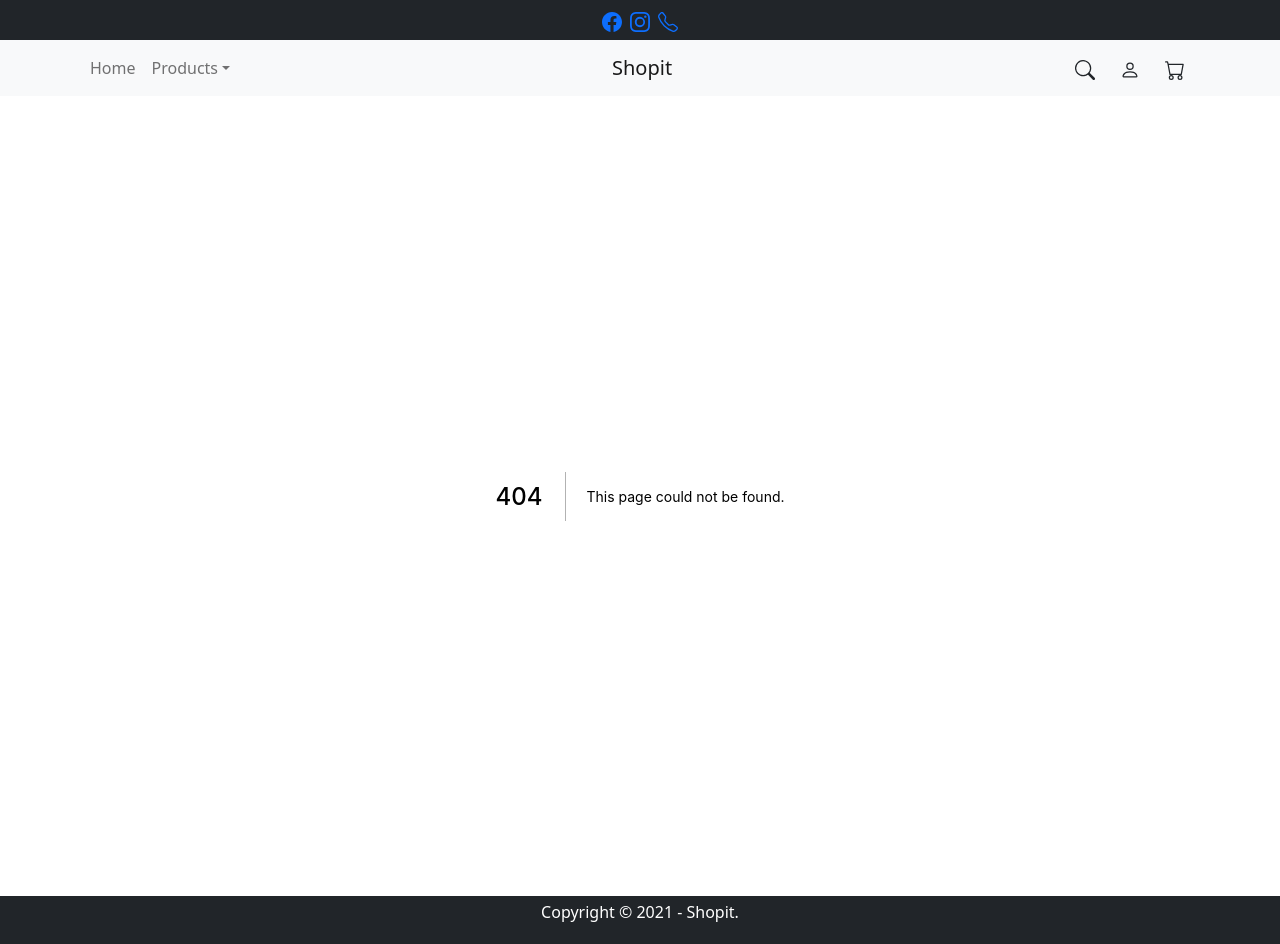
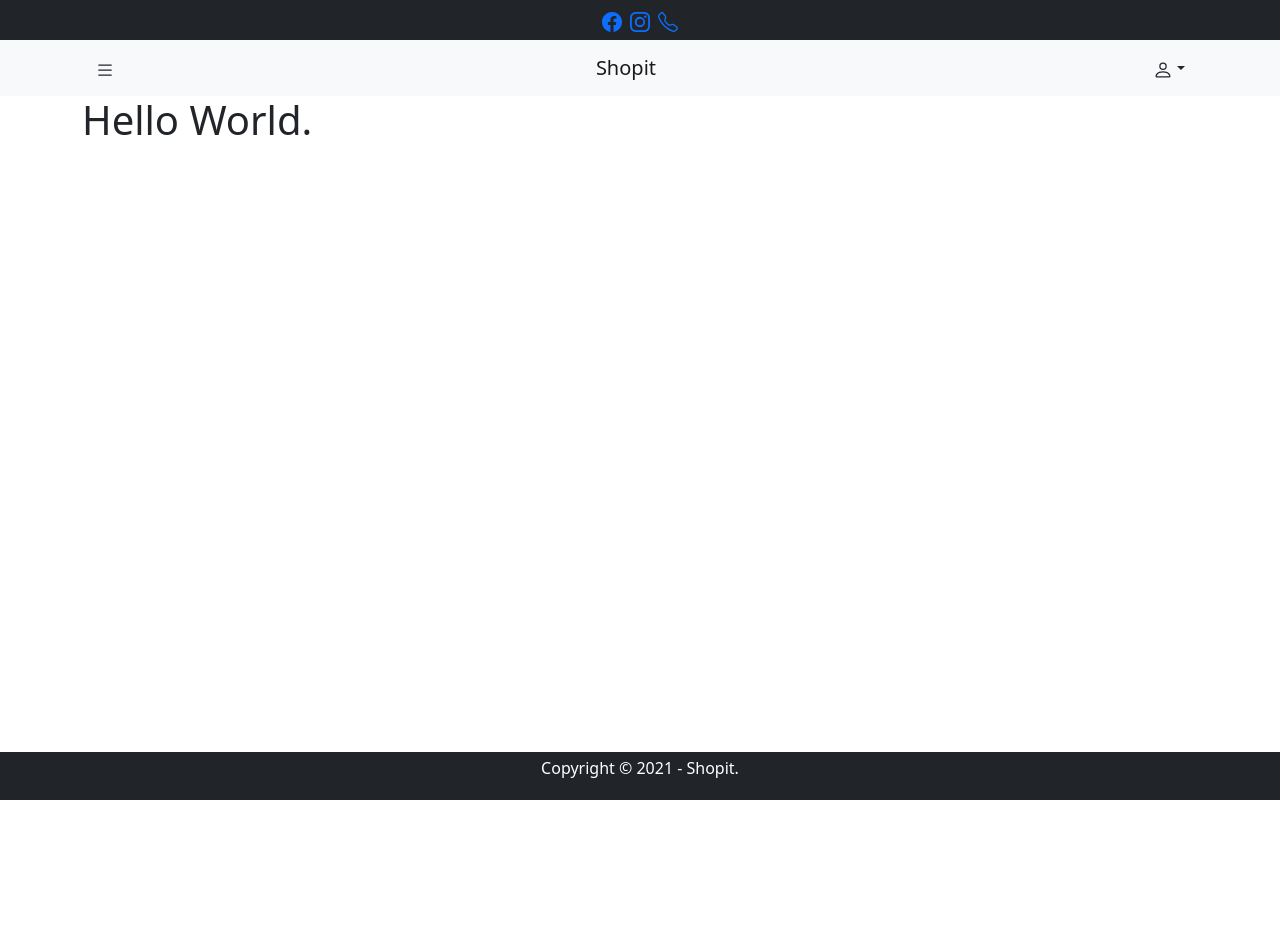
Before and after one commit to faris-xhan/shopit-nextjs, a Next.js app: page /dashboard in a window 1280 px wide. Before the commit this address had no page. After the commit the page ends 800 px from the top, so only its background shows below. Built offline with nearby package versions, Linux system fonts and the light colour scheme.

Commit message:
:construction: create dashboard

```diff
--- /dev/null
+++ b/components/dashboard/Drawer.jsx
@@ -0,0 +1,25 @@
+import { useState } from 'react';
+import Offcanvas from 'react-bootstrap/Offcanvas';
+import { List as ListIcon } from 'react-bootstrap-icons';
+import Button from 'react-bootstrap/Button';
+
+export const Drawer = (props) => {
+  const [show, setShow] = useState(false);
+
+  const handleClose = () => setShow(false);
+  const handleShow = () => setShow(true);
+
+  return (
+    <>
+      <Button variant="none" onClick={handleShow}>
+        <ListIcon fontSize={20} />
+      </Button>
+      <Offcanvas show={show} onHide={handleClose}>
+        <Offcanvas.Header closeButton>
+          <Offcanvas.Title>Shopit</Offcanvas.Title>
+        </Offcanvas.Header>
+        <Offcanvas.Body>Drawer Menus will come here.</Offcanvas.Body>
+      </Offcanvas>
+    </>
+  );
+};
--- /dev/null
+++ b/components/dashboard/UserMenu.jsx
@@ -0,0 +1,18 @@
+import DropdownButton from 'react-bootstrap/DropdownButton';
+import Dropdown from 'react-bootstrap/Dropdown';
+import { Person as PersonIcon } from 'react-bootstrap-icons';
+
+export const UserMenu = (props) => {
+  return (
+    <DropdownButton
+      id="user-menu"
+      variant="none"
+      align="end"
+      title={<PersonIcon fontSize={20} />}
+      {...props}
+    >
+      <Dropdown.Item button>Profile</Dropdown.Item>
+      <Dropdown.Item button>Logout</Dropdown.Item>
+    </DropdownButton>
+  );
+};
--- a/components/layout/Header.jsx
+++ b/components/layout/Header.jsx
@@ -1,3 +1,4 @@
+import { useRouter } from 'next/router';
 import categories from '../../mock/categories.json';
 import Link from 'next/link';
 import Nav from 'react-bootstrap/Nav';
@@ -10,8 +11,18 @@ import styles from './header.module.css';
 import { Person as PersonIcon } from 'react-bootstrap-icons';
 import { Searchbar } from '../searchbar/Searchbar';
 import { ShoppingCart } from '../shoppingCart/ShoppingCart';
+import { Drawer } from '../dashboard/Drawer';
+import { UserMenu } from '../dashboard/UserMenu';
 
 export const Header = (props) => {
+  const { pathname } = useRouter();
+
+  const dashboard = pathname.includes('dashboard');
+
+  return dashboard ? <DashboardNavbar /> : <PublicNavbar />;
+};
+
+const PublicNavbar = (props) => {
   const productsDropdowns = categories.map((category) => (
     <Link key={category.id} href={category.link} passHref>
       <NavDropdown.Item>{category.title}</NavDropdown.Item>
@@ -49,3 +60,17 @@ export const Header = (props) => {
     </Navbar>
   );
 };
+
+const DashboardNavbar = (props) => {
+  return (
+    <Navbar bg="light" expand="lg">
+      <Container>
+        <Drawer />
+        <Link href="/" passHref>
+          <Navbar.Brand href="#home">Shopit</Navbar.Brand>
+        </Link>
+        <UserMenu className={styles.iconButton} />
+      </Container>
+    </Navbar>
+  );
+};
--- a/package.json
+++ b/package.json
@@ -8,12 +8,14 @@
     "lint": "next lint"
   },
   "dependencies": {
+    "@reduxjs/toolkit": "^1.7.0",
     "bootstrap": "^5.1.3",
     "next": "12.0.7",
     "react": "17.0.2",
     "react-bootstrap": "^2.0.3",
     "react-bootstrap-icons": "^1.6.1",
-    "react-dom": "17.0.2"
+    "react-dom": "17.0.2",
+    "react-redux": "^7.2.6"
   },
   "devDependencies": {
     "eslint": "8.4.1",
--- /dev/null
+++ b/pages/dashboard.js
@@ -0,0 +1,11 @@
+import Container from 'react-bootstrap/Container';
+
+const Dashboard = (props) => {
+  return (
+    <Container>
+      <h1>Hello World.</h1>
+    </Container>
+  );
+};
+
+export default Dashboard;
```
Also changed, not shown: 1 other file (tests, documents, lock files or other folders).
